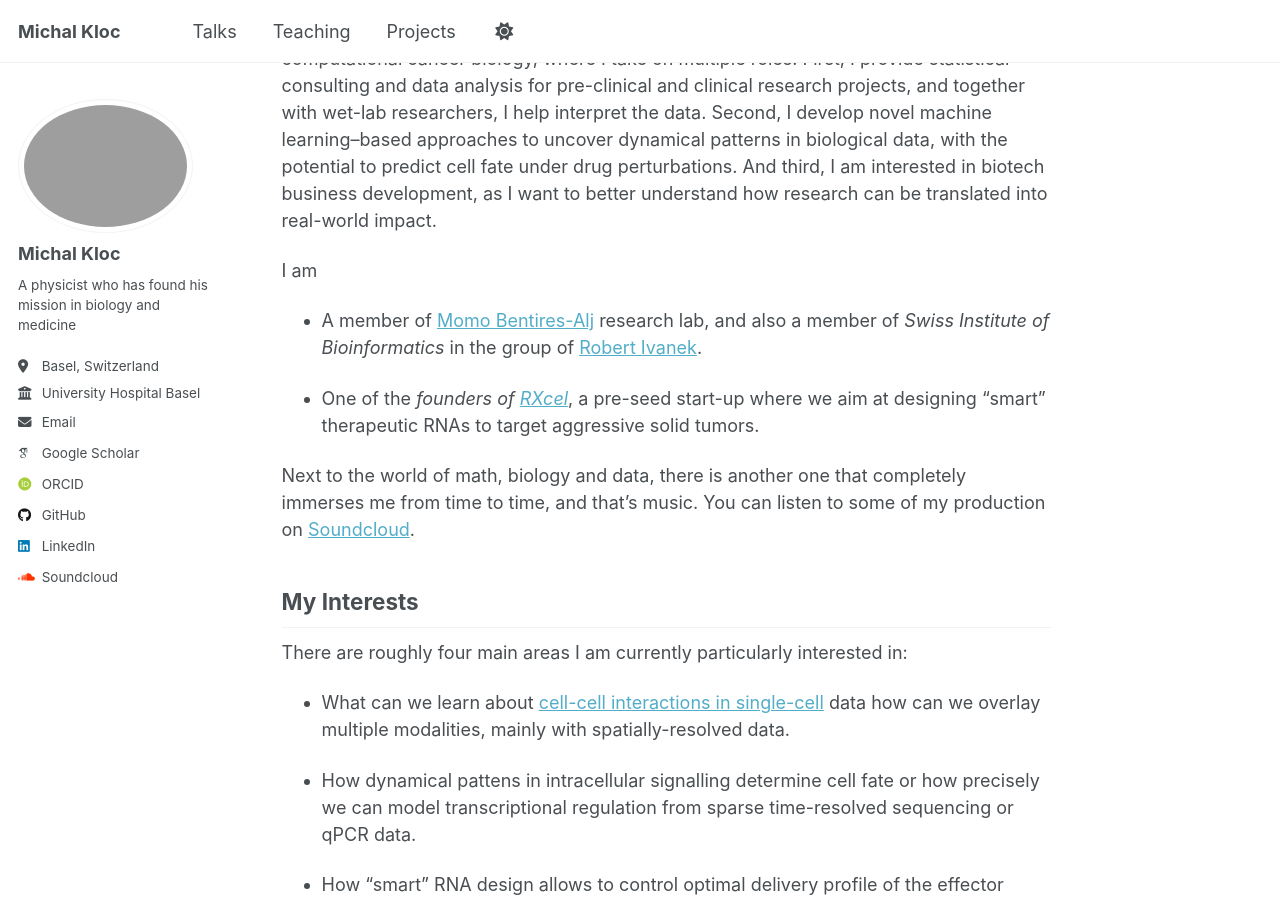
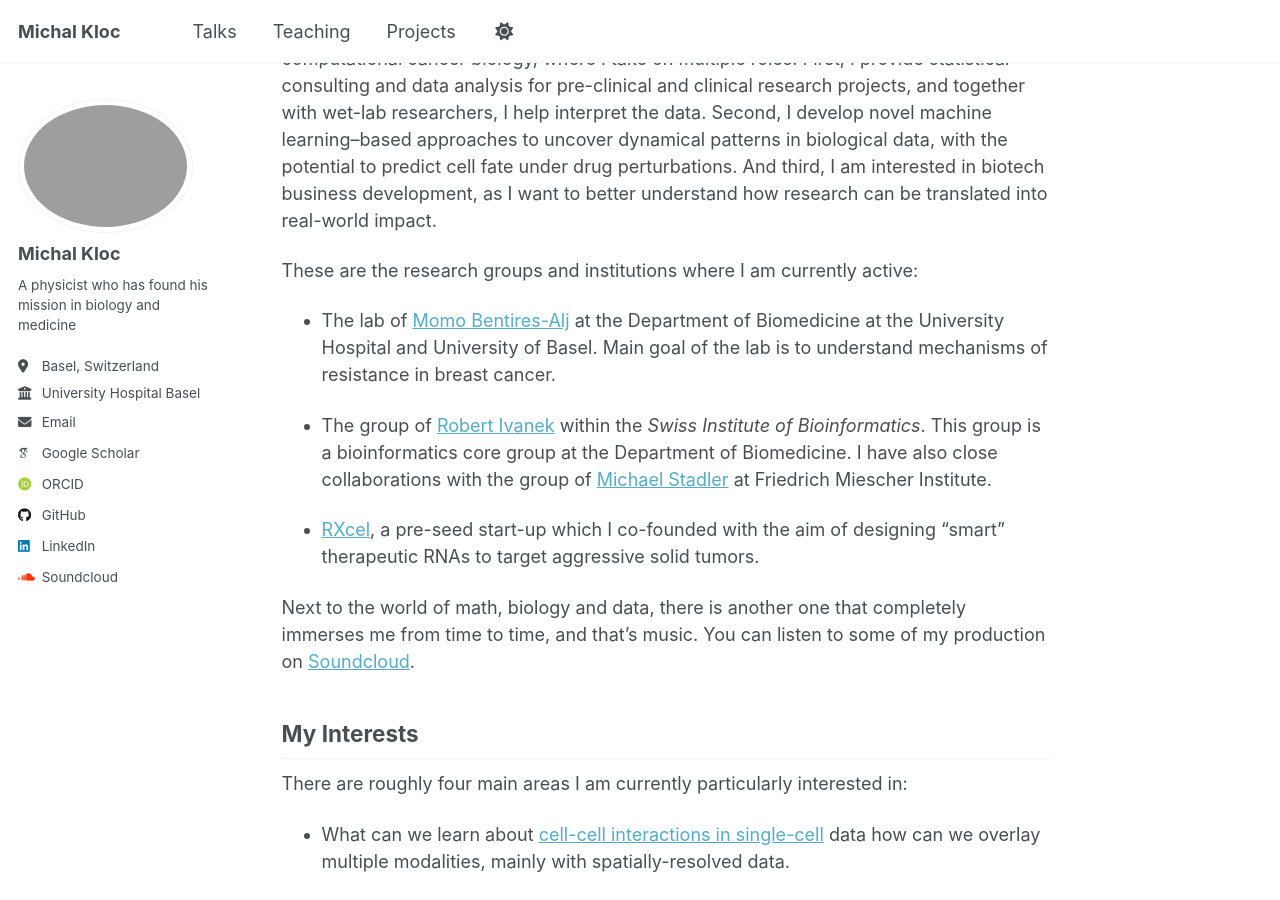
Before and after one commit to MikeKlocCZ/mikekloccz.github.io, a Jekyll site: the page built from _pages/about.md, in a window 1280 px wide and 900 px high, scrolled down 327 px. Built offline with Jekyll 4.4.1, drawn with Linux system fonts in a browser that asks for light colours; some web fonts are replaced; a script that is not in the unit is left out.

Commit message:
about improved with Michale St.

```diff
--- a/_pages/about.md
+++ b/_pages/about.md
@@ -10,10 +10,12 @@ redirect_from:
 ## Understanding The World Through Data and Mathematics
 There is an old saying , attributed to Galileo, that the laws of Nature are written in the language of mathematics. After 10+ years in quantitative research, I can only confirm: he was right. I am trained as a theoretical and computational physicist but over my career I have had the opportunity to apply mathematics across multiple fields of research, including quantum computing, engineering, biology, and medicine. Currently, I work in computational cancer biology, where I take on multiple roles. First, I provide statistical consulting and data analysis for pre-clinical and clinical research projects, and together with wet-lab researchers, I help interpret the data. Second, I develop novel machine learning–based approaches to uncover dynamical patterns in biological data, with the potential to predict cell fate under drug perturbations. And third, I am interested in biotech business development, as I want to better understand how research can be translated into real-world impact.
 
-I am
-* A member  of [Momo Bentires-Alj](https://bentireslab.org/article-page/) research lab,   and also a member of *Swiss Institute of Bioinformatics* in the group of [Robert Ivanek](https://www.sib.swiss/directory/group/dbm-bioinformatics-core-facility).
+These are the research groups  and institutions where I am currently active:
+* The lab of  [Momo Bentires-Alj](https://bentireslab.org/article-page/) at the Department of Biomedicine at the  University Hospital  and University of Basel. Main goal of the lab is to understand mechanisms of resistance in breast cancer.
 
-*  One of the *founders of [RXcel](https://rxcel.ch)*, a pre-seed start-up where we aim at designing "smart" therapeutic RNAs to target aggressive solid tumors.
+ * The group of [Robert Ivanek](https://www.sib.swiss/directory/group/dbm-bioinformatics-core-facility)  within the *Swiss Institute of Bioinformatics*. This group is a bioinformatics core group at the Department of Biomedicine. I have also close collaborations with the group of [Michael Stadler](https://www.fmi.ch/platforms/platform.html?plt=115)  at Friedrich Miescher Institute.
+
+*   [RXcel](https://rxcel.ch), a pre-seed start-up which I co-founded with the aim of designing "smart" therapeutic RNAs to target aggressive solid tumors.
 
 Next to the world of math, biology and data, there is another one that completely immerses me from time to time, and that's music. You can listen to some of my  production on [Soundcloud](https://soundcloud.com/michael-kloc).
 
```
